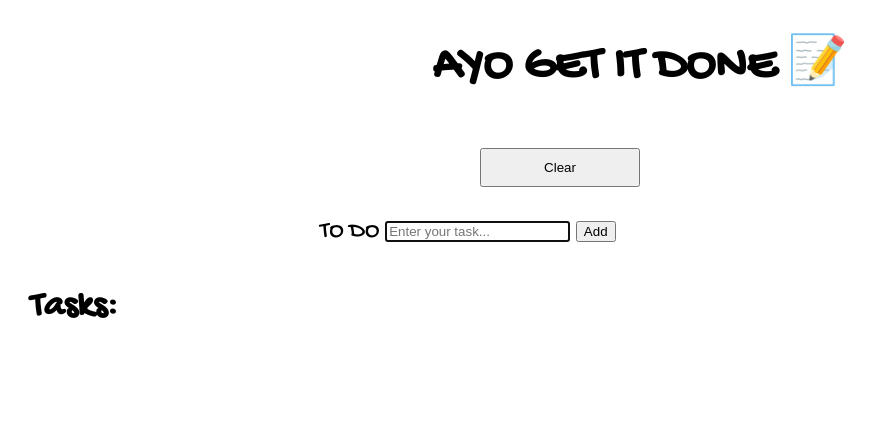
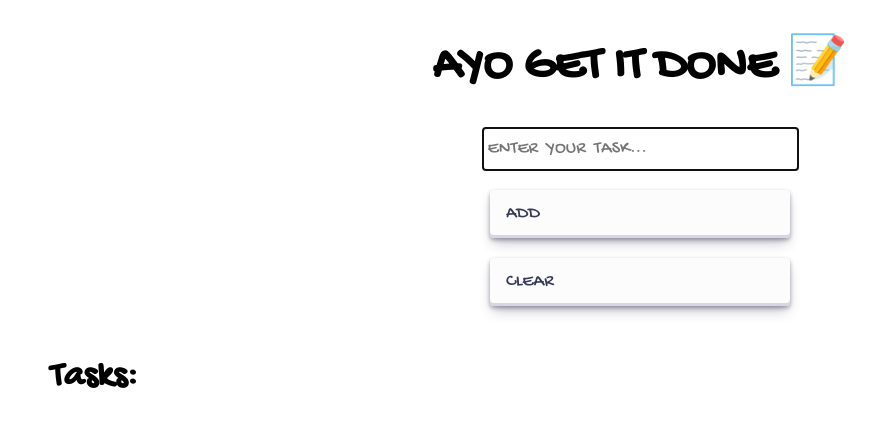
Before and after one commit to flaviaouyang/brutally-minimalistic-to-do, a Flask app: page / in a window 1280 px wide. Shown: the top 427 px of the page, without its empty margins (0-879 px from the left). Run offline with Flask 2, Linux system fonts and the light colour scheme.

Commit message:
changed button style and input style
change layout of the page

```diff
--- a/app/static/styles.css
+++ b/app/static/styles.css
@@ -4,7 +4,7 @@ body {
     box-sizing: border-box;
     margin: 0px;
     font-family: 'Gochi Hand', cursive;
-    font-size:24px;
+    font-size: 24px;
 }
 
 h1 {
@@ -12,12 +12,64 @@ h1 {
     text-transform: uppercase;
 }
 
-.center {
-    margin: auto;
-    width: 50%;
-    padding: 10px;
+input {
+    font-size: 18px;
+    padding: 10px 10px 10px 5px;
+    display: block;
+    width: 300px;
+    border: none;
+    border-bottom: 1px solid #757575;
+    font-family: 'Gochi Hand', cursive;
+    text-transform: uppercase;
 }
 
 .almost-full {
-    margin: 30px;
+    margin: 50px;
 }
+
+.button-30 {
+    font-family: 'Gochi Hand', cursive;
+    margin-top: 20px;
+    text-transform: uppercase;
+    align-items: center;
+    appearance: none;
+    background-color: #FCFCFD;
+    border-radius: 4px;
+    border-width: 0;
+    box-shadow: rgba(45, 35, 66, 0.4) 0 2px 4px, rgba(45, 35, 66, 0.3) 0 7px 13px -3px, #D6D6E7 0 -3px 0 inset;
+    box-sizing: border-box;
+    color: #36395A;
+    cursor: pointer;
+    display: inline-flex;
+    height: 48px;
+    justify-content: center;
+    line-height: 1;
+    list-style: none;
+    overflow: hidden;
+    padding-left: 16px;
+    padding-right: 16px;
+    position: relative;
+    text-align: left;
+    text-decoration: none;
+    transition: box-shadow .15s, transform .15s;
+    user-select: none;
+    -webkit-user-select: none;
+    touch-action: manipulation;
+    white-space: nowrap;
+    will-change: box-shadow, transform;
+    font-size: 18px;
+}
+
+.button-30:focus {
+    box-shadow: #D6D6E7 0 0 0 1.5px inset, rgba(45, 35, 66, 0.4) 0 2px 4px, rgba(45, 35, 66, 0.3) 0 7px 13px -3px, #D6D6E7 0 -3px 0 inset;
+}
+
+.button-30:hover {
+    box-shadow: rgba(45, 35, 66, 0.4) 0 4px 8px, rgba(45, 35, 66, 0.3) 0 7px 13px -3px, #D6D6E7 0 -3px 0 inset;
+    transform: translateY(-2px);
+}
+
+.button-30:active {
+    box-shadow: #D6D6E7 0 3px 7px inset;
+    transform: translateY(2px);
+}
--- a/app/templates/index.html
+++ b/app/templates/index.html
@@ -3,19 +3,19 @@
 {% block body %}
 
 <h1>Ayo get it done 📝</h1>
-
-<div class="center">
-    <form class="center" action="/clear" method="post">
-        <input class="center" type="submit" value="Clear">
-    </form>
+<center>
+    <form action="/todo" method="post">
+        <div>
+            <input type="text" autocomplete="off" autofocus name="todo" placeholder="Enter  your  task...">
+            <input class="button-30" type="submit" value="Add">
         </div>
 
-<form action="/todo" method="post">
-    <div class="center">
-        <label>TO DO </label>
-        <input type="text" autocomplete="off" autofocus name="todo" placeholder="Enter your task...">
-        <input type="submit" value="Add">
-    </div>
+    </form>
+    <form action="/clear" method="post">
+        <input class="button-30" type="submit" value="Clear">
+    </form>
+</center>
+
 <div class="almost-full">
     <h2>Tasks: </h2>
     <ul>
@@ -24,7 +24,5 @@
         {% endfor %}
     </ul>
 </div>
-</form>
-
 
 {% endblock %}
```
Lines whose indentation alone changed are shown as unchanged.
